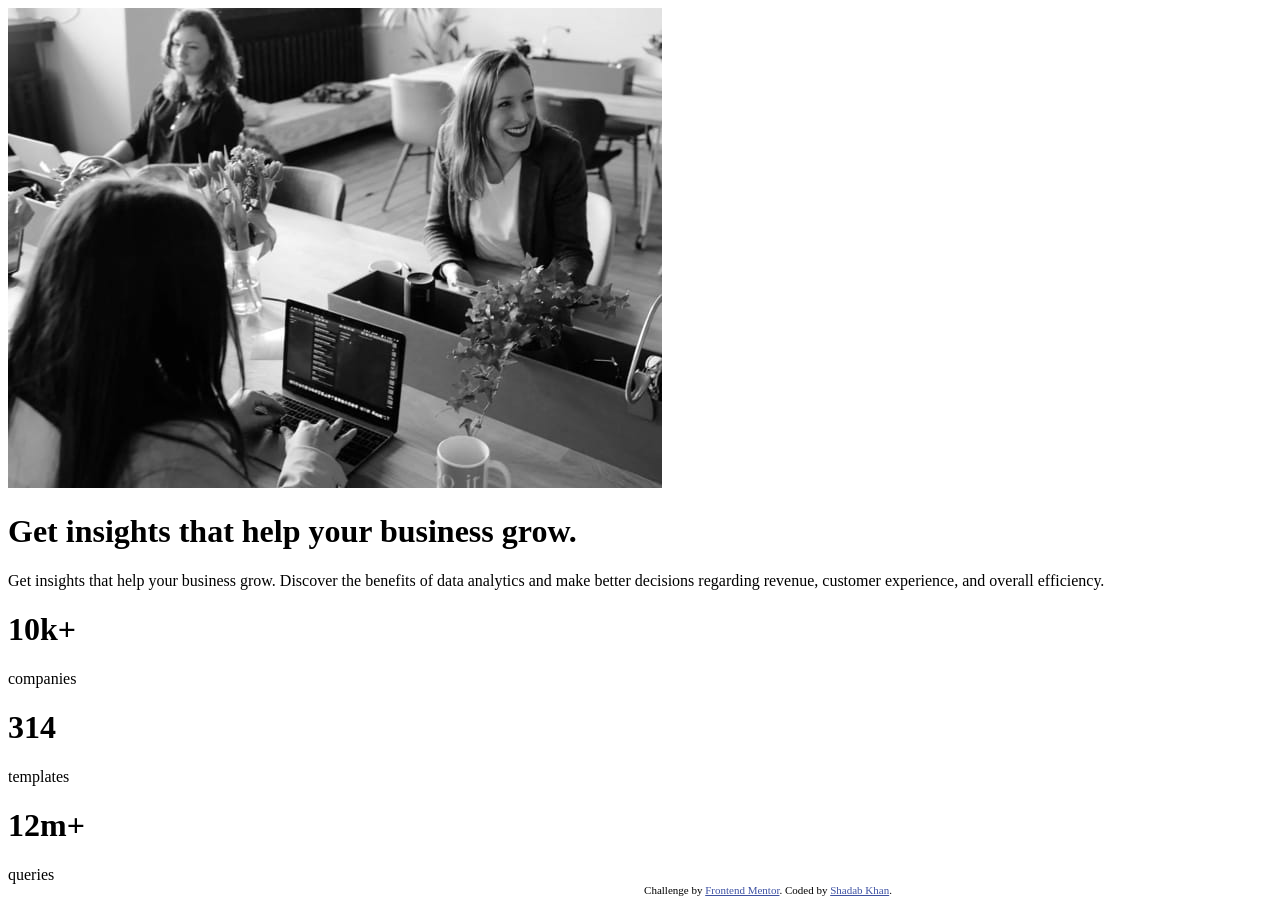
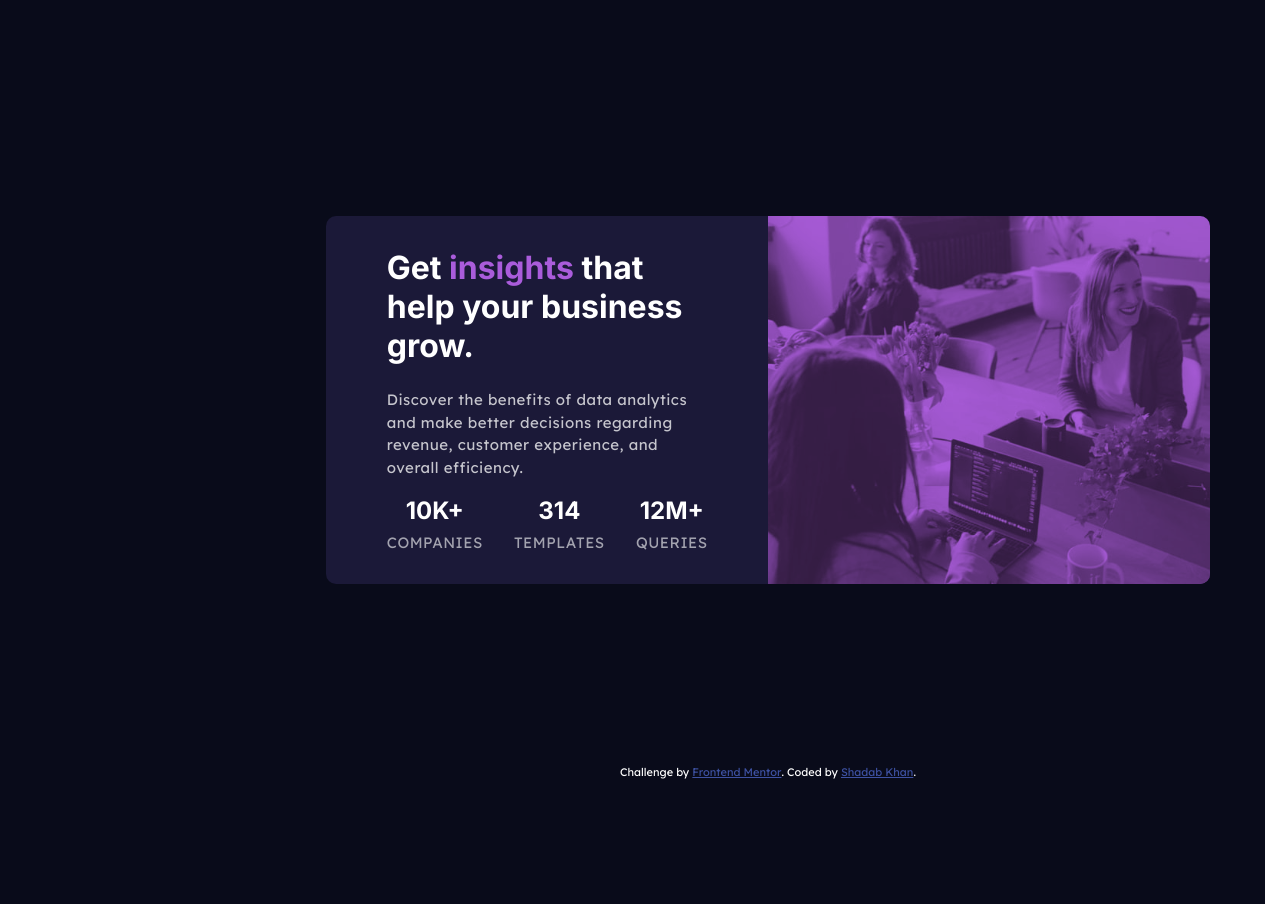
Before and after one commit to bentekku/stats-preview-card-component_frontendmentor, a plain HTML site: page index.html in a window 1536 px wide. Shown: the whole page, without its empty margins (0-1265 px from the left). After the commit the page ends 800 px from the top, so only its background shows below. Drawn offline with Linux system fonts and the light colour scheme.

Commit message:
Styling complete

```diff
--- a/index.html
+++ b/index.html
@@ -11,6 +11,8 @@
       sizes="32x32"
       href="./images/favicon-32x32.png"
     />
+
+    <link rel="stylesheet" href="main.css" />
 
     <title>Frontend Mentor | Stats preview card component</title>
 
@@ -27,16 +29,21 @@
   </head>
   <body>
     <main class="card">
-      <img class="card__image" src="./images/image-header-mobile.jpg" alt="" />
+      <div class="hero__image">
+        <img
+          class="card__image"
+          src="./images/image-header-mobile.jpg"
+          alt=""
+        />
+      </div>
       <div class="details">
         <div class="about">
           <h1 class="details__title">
             Get <span>insights</span> that help your business grow.
           </h1>
           <p>
-            Get insights that help your business grow. Discover the benefits of
-            data analytics and make better decisions regarding revenue, customer
-            experience, and overall efficiency.
+            Discover the benefits of data analytics and make better decisions
+            regarding revenue, customer experience, and overall efficiency.
           </p>
         </div>
         <div class="stats">
--- a/main.scss
+++ b/main.scss
@@ -0,0 +1,238 @@
+@import url("https://fonts.googleapis.com/css2?family=Inter:wght@400;700&family=Lexend+Deca&display=swap");
+
+* {
+  margin: 0;
+  padding: 0;
+  box-sizing: border-box;
+}
+//// VARIABLES
+/// Colors
+// Primary
+$very-dark-blue-bg: hsl(233, 47%, 7%);
+$dark-desaturated-blue-card-bg: hsl(244, 38%, 16%);
+$soft-violet-accent: hsl(277, 64%, 61%);
+// Neutral
+$white: hsl(0, 0%, 100%); //(main heading, stats)
+$slightly-transparent-white-main-para: hsla(0, 0%, 100%, 0.75);
+$slightly-transparent-white-stat-headings: hsla(0, 0%, 100%, 0.6);
+/// Typography
+$para-size: 15px;
+$primary-font: "Inter", sans-serif;
+$secondary-font: "Lexend Deca", sans-serif;
+
+body {
+  height: 100vh;
+  background-color: $very-dark-blue-bg;
+  display: flex;
+  justify-content: center;
+  align-items: center;
+  font-family: $secondary-font;
+  padding: 32px;
+}
+.attribution {
+  position: fixed;
+  bottom: 21px;
+  right: 0;
+  left: 0;
+  color: $white;
+  font-size: 13px;
+  a,
+  a:visited {
+    color: $soft-violet-accent;
+    font-weight: 500;
+  }
+}
+
+.card {
+  width: 338px;
+  display: flex;
+  flex-direction: column;
+  justify-content: center;
+  align-items: center;
+  background-color: $dark-desaturated-blue-card-bg;
+  border-radius: 10px;
+  overflow: hidden;
+  .hero__image {
+    width: 100%;
+    height: 200px;
+    background-color: $soft-violet-accent;
+    .card__image {
+      width: 100%;
+      height: 100%;
+      object-fit: cover;
+      mix-blend-mode: multiply;
+      opacity: 0.7;
+      background-color: $soft-violet-accent;
+    }
+  }
+  .details {
+    display: flex;
+    flex-direction: column;
+    justify-content: center;
+    align-items: center;
+    text-align: center;
+    padding: 32px 12px;
+    gap: 16px;
+    .about {
+      color: $white;
+      display: flex;
+      flex-direction: column;
+      justify-content: center;
+      align-items: center;
+      gap: 16px;
+
+      .details__title {
+        font-family: $primary-font;
+        font-weight: 700;
+        font-size: 24px;
+        span {
+          color: $soft-violet-accent;
+        }
+      }
+      p {
+        color: $slightly-transparent-white-main-para;
+        font-size: $para-size;
+        line-height: 1.5;
+        letter-spacing: 0.5px;
+        font-weight: 400;
+        max-width: 327px;
+      }
+    }
+    .stats {
+      display: flex;
+      flex-direction: column;
+      justify-content: center;
+      align-items: center;
+      gap: 16px;
+      .company,
+      .template,
+      .query {
+        color: $white;
+        display: flex;
+        flex-direction: column;
+        justify-content: center;
+        align-items: center;
+        text-transform: uppercase;
+        gap: 8px;
+        .details__title {
+          font-family: $primary-font;
+          font-weight: 700;
+          font-size: 24px;
+        }
+      }
+      span {
+        color: $slightly-transparent-white-stat-headings;
+        text-transform: uppercase;
+        letter-spacing: 0.5px;
+        font-weight: 400;
+        font-size: $para-size;
+        text-align: center;
+        max-width: 327px;
+      }
+    }
+  }
+}
+
+@media screen and (max-width: 560px) {
+  .attribution {
+    display: none;
+  }
+}
+
+@media screen and (min-width: 1440px) {
+  .card {
+    width: 60%;
+    height: 50%;
+    flex-direction: row-reverse;
+    justify-content: space-between;
+    align-items: center;
+    .hero__image {
+      width: 50%;
+      height: 100%;
+    }
+    .details {
+      display: flex;
+      flex-direction: column;
+      justify-content: space-around;
+      align-items: center;
+      padding: 32px;
+      max-width: 50%;
+      height: 100%;
+      gap: 16px;
+
+      // outline: 1px solid green;
+
+      .about {
+        color: $white;
+        display: flex;
+        flex-direction: column;
+        justify-content: center;
+        align-items: flex-start;
+        gap: 16px;
+        max-width: 85%;
+
+        // outline: 1px solid white;
+
+        .details__title {
+          font-family: $primary-font;
+          font-weight: 700;
+          font-size: 32px;
+          text-align: start;
+          margin-bottom: 8px;
+
+          // outline: 1px solid red;
+
+          span {
+            color: $soft-violet-accent;
+          }
+        }
+        p {
+          color: $slightly-transparent-white-main-para;
+          font-size: $para-size;
+          line-height: 1.5;
+          letter-spacing: 0.5px;
+          font-weight: 400;
+          text-align: start;
+          max-width: 95%;
+
+          // outline: 1px solid yellow;
+        }
+      }
+      .stats {
+        display: flex;
+        flex-direction: row;
+        justify-content: space-between;
+        align-items: center;
+        gap: 16px;
+        width: 85%;
+
+        // outline: 1px solid blue;
+
+        .company,
+        .template,
+        .query {
+          color: $white;
+          display: flex;
+          flex-direction: column;
+          justify-content: center;
+          align-items: center;
+          text-transform: uppercase;
+          gap: 8px;
+          .details__title {
+            font-family: $primary-font;
+            font-weight: 700;
+            font-size: 24px;
+          }
+        }
+        span {
+          color: $slightly-transparent-white-stat-headings;
+          text-transform: uppercase;
+          letter-spacing: 0.5px;
+          font-weight: 400;
+          font-size: $para-size;
+          text-align: center;
+        }
+      }
+    }
+  }
+}
```
Also changed, not shown: main.css (added), 1 other file.
